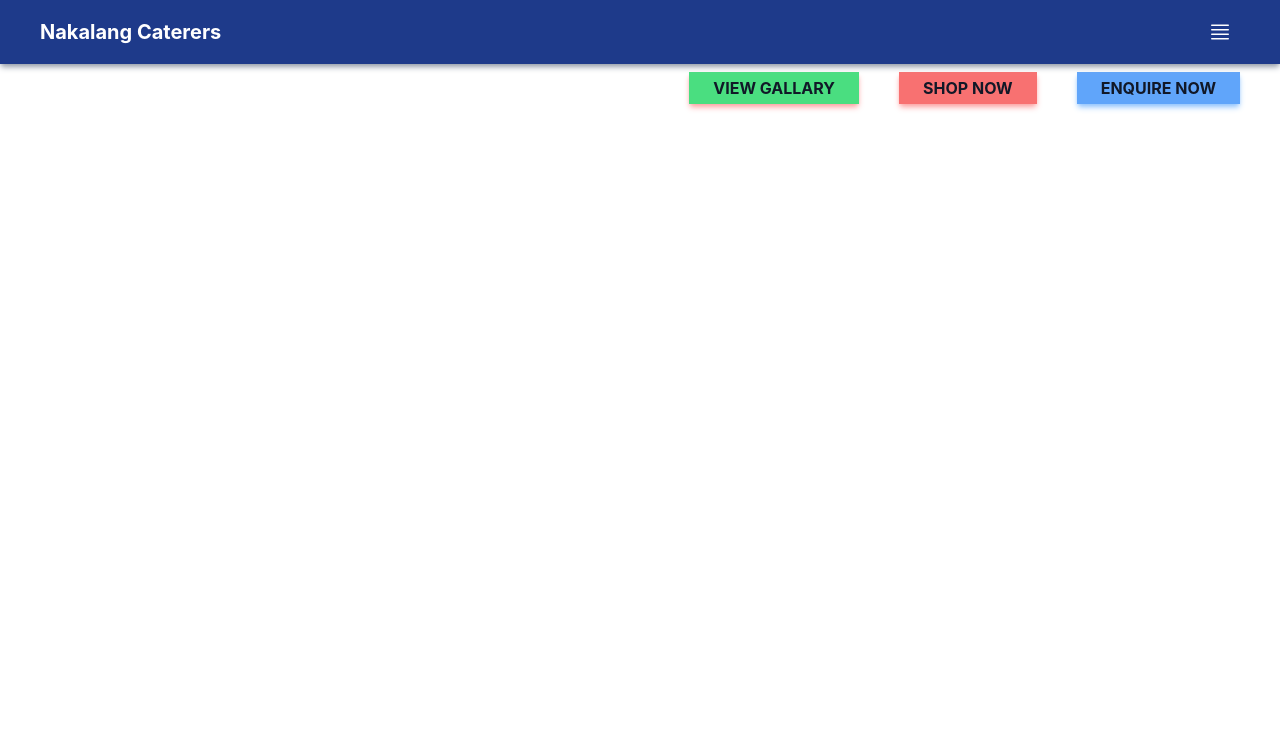
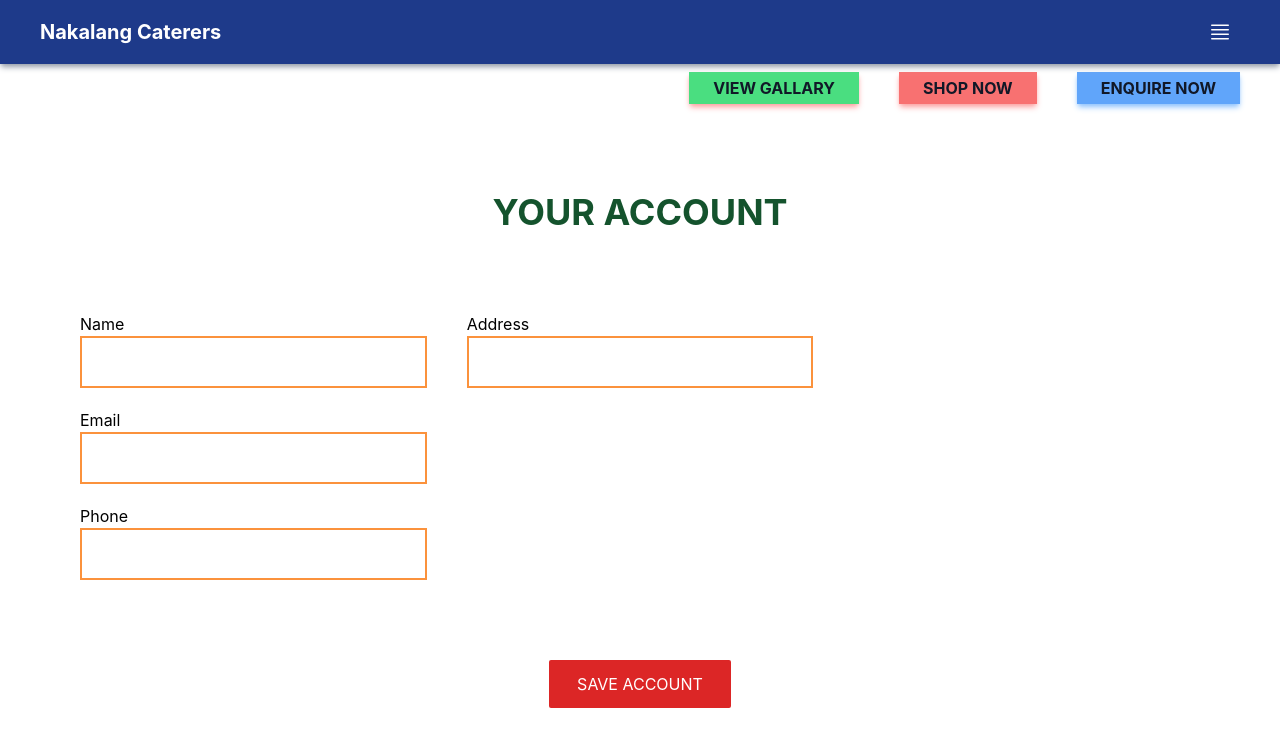
Before and after one commit to ketan-rathod-713/catering-website, a Next.js app: page /account in a window 1280 px wide. Shown: the top 746 px of the page. Built offline with nearby package versions, Linux system fonts and the light colour scheme.

Commit message:
added ui components

```diff
--- a/components/Footer.js
+++ b/components/Footer.js
@@ -90,7 +90,7 @@ export const Footer = () => {
               <ul className="mt-2 space-y-2">
                 <li>
                   <Link
-                    href="/shop"
+                    href="/shop/product"
                     className="text-gray-600 transition-colors duration-300 hover:text-deep-purple-accent-400"
                   >
                     Shopping Page
--- /dev/null
+++ b/components/InputForAccount.js
@@ -0,0 +1,9 @@
+import React from "react";
+
+const InputForAccount = () => {
+  return <input className="py-3 text-xl">
+
+  </input>;
+};
+
+export default InputForAccount;
--- a/components/Navbar.js
+++ b/components/Navbar.js
@@ -13,8 +13,9 @@ const Navbar = () => {
       setOpenNavbar(true);
     }
   };
+
   return (
-    <div className="sticky navbar top-0">
+    <div className="sticky navbar top-0 relative z-20">
       <div className="nav flex justify-between px-10 py-4 bg-blue-900 items-center z-10 relative shadow-md shadow-gray-400">
         <Link href="/" className="text-xl font-bold text-white">Nakalang Caterers</Link>
         <div className="px-2 py-1 cursor-pointer" onClick={toggleNavbar}>
@@ -95,13 +96,13 @@ const Navbar = () => {
           VIEW GALLARY
         </Link>
         <Link
-          href={"/shop"}
+          href={"/shop/product"}
           className="px-6 py-1 bg-red-400 text-gray-900 font-bold shadow-md shadow-red-300"
         >
           SHOP NOW
         </Link>
         <Link
-          href={"/contact-us"}
+          href={"/contactus"}
           className="px-6 py-1 bg-blue-400 text-gray-900 font-bold shadow-md shadow-blue-300"
         >
           ENQUIRE NOW
--- a/data/navbarItems.js
+++ b/data/navbarItems.js
@@ -1,10 +1,10 @@
 const navbarMenuItems = [
     { title: "Home", link: "/" },
     { title: "About", link: "/about" },
-    { title: "Contact us", link: "/contact-us" },
+    { title: "Contact us", link: "/contactus" },
     { title: "Gallary", link: "/gallary  " },
     { title: "Reviews", link: "/reviews" },
-    { title: "SHOP", link: "/shop" },
+    { title: "SHOP", link: "/shop/product" },
     { title: "Cart", link: "/shop/cart" },
     { title: "Account", link: "/account" },
     { title: "Login", link: "/login", btn: true },
--- a/pages/account.js
+++ b/pages/account.js
@@ -1,9 +1,49 @@
 import React from "react";
 import Navbar from "../components/Navbar";
+import PagePadding from "../components/PagePadding";
+import PageHeading from './../components/PageHeading';
 
 const account = () => {
   return <div>
     <Navbar/>
+
+    <PagePadding>
+      <PageHeading>YOUR ACCOUNT</PageHeading>
+      <div>
+      {/* name */}
+        <div className="grid grid-cols-1 md:grid-cols-3 gap-10">
+        <div className="col-span-1 flex flex-col space-y-5">
+          {/* left one */}
+          <div className="flex-col flex">
+            <label htmlFor="name">Name</label>
+            <input type="text" name="name" className="py-3 px-3 border-2 border-orange-400"/>
+          </div>
+          <div className="flex-col flex">
+            <label htmlFor="email">Email</label>
+            <input type="text" name="email" className="py-3 px-3 border-2 border-orange-400"/>
+          </div>
+          <div className="flex-col flex">
+            <label htmlFor="phone">Phone</label>
+            <input type="text" name="phone" className="py-3 px-3 border-2 border-orange-400"/>
+          </div>
+        </div>
+        <div className="col-span-1">
+          <div className="flex flex-col space-y-5">
+            <div className="flex-col flex">
+              <label htmlFor="address">Address</label>
+              <input type="text" name="address" className="py-3 px-3 border-2 border-orange-400"/>
+            </div>
+          </div>
+        </div>
+
+        <div className="col-span-1"></div>
+        </div>
+      </div>
+
+      <div className="flex justify-center mt-20">
+        <button className="bg-red-600 text-white py-3 text-center px-7 rounded-sm">SAVE ACCOUNT</button>
+      </div>
+    </PagePadding>
   </div>;
 };
 
--- /dev/null
+++ b/pages/contactus.js
@@ -0,0 +1,15 @@
+import React from "react";
+import PagePadding from "../components/PagePadding";
+import PageHeading from './../components/PageHeading';
+import Navbar from "../components/Navbar";
+
+const contactus = () => {
+  return <div>
+  <Navbar/>
+    <PagePadding>
+        <PageHeading>Contact us</PageHeading>
+    </PagePadding>
+  </div>;
+};
+
+export default contactus;
--- a/pages/shop/product/[productId].js
+++ b/pages/shop/product/[productId].js
@@ -4,15 +4,63 @@ import { useRouter } from "next/router";
 import connectDB from "../../../db/mongooseConnect";
 import mongoose from "mongoose";
 import Product from "../../../models/Product";
+import PagePadding from './../../../components/PagePadding';
+import Image from "next/image";
+import Navbar from "../../../components/Navbar";
 
 const ProductPage = ({product}) => {
     const router = useRouter()
 
   return <div>
-    <h1>{product._id}</h1>
-    <h1>{product.title}</h1>
-    <h1>{product.description}</h1>
-    <h1>{product.price}</h1>
+  <Navbar/>
+   <PagePadding>
+    <div className="grid grid-cols-1 lg:grid-cols-3 gap-10">
+      <div className="lg:col-span-2 relative z-0">
+        {/* <div className="absolute left-0 top-1/2 text-black p-2 rounded-r-md bg-white cursor-pointer">L</div>
+        <div className="absolute right-0 top-1/2 text-black p-2 rounded-l-md bg-white bg-orange-300 cursor-pointer">R</div> */}
+        <Image width={1300} height={1300} className="object-contain border-2" src={product.image}/>
+      </div>
+      <div className="lg:col-span-1 text-center flex-col space-y-7">
+      {/* all items */}
+        <div className="text-3xl font-bold">{product.title}</div>
+        <div className="flex-col">
+          <div className="text-3xl">RS {product.price}</div>
+          <div className="text-gray-700">Price inclusive of all taxes</div>
+          {/* <div>Offers Here</div> */}
+        </div>
+        <div>
+          {/* filters here */}
+        </div>
+        {/* buttons */}
+        <div className="flex-col space-y-5">
+          <div className="flex space-x-3 py-2 items-center justify-center bg-yellow-700 text-white hover:bg-yellow-600">
+            <div>
+              {/* icon */}
+            </div>
+            <div>
+              ADD TO BAG
+            </div>
+          </div>
+
+
+          <div className="flex space-x-3 py-2 items-center justify-center border-2 border-yellow-700 text-gray-800 hover:bg-yellow-100">
+            <div>
+              {/* icon */}
+            </div>
+            <div>
+              ADD TO WISHLIST
+            </div>
+          </div>
+        </div>
+        <div className="text-left">
+          <h1 className="text-xl font-bold">Product Details</h1>
+          <div>
+            {product.description}
+          </div>
+        </div>
+      </div>
+    </div>
+   </PagePadding>
   </div>;
 };
 
--- a/pages/shop/product/index.js
+++ b/pages/shop/product/index.js
@@ -9,8 +9,8 @@ import connectDB from "../../../db/mongooseConnect";
 import Product from "../../../models/Product";
 import PagePadding from './../../../components/PagePadding';
 import PageHeading from './../../../components/PageHeading';
-import {motion} from "framer-motion"
-
+import {motion} from "framer-motion";
+import Footer from "../../../components/Footer";
 // async function fetchProducts() {
 // const response = await fetch("/api/product");
 // const data = await response.json();
@@ -266,6 +266,8 @@ const ProductList = ({products}) => {
                     } </div>
                 </div>
             </PagePadding>
+
+            <Footer/>
         </div>
     );
 };
```
